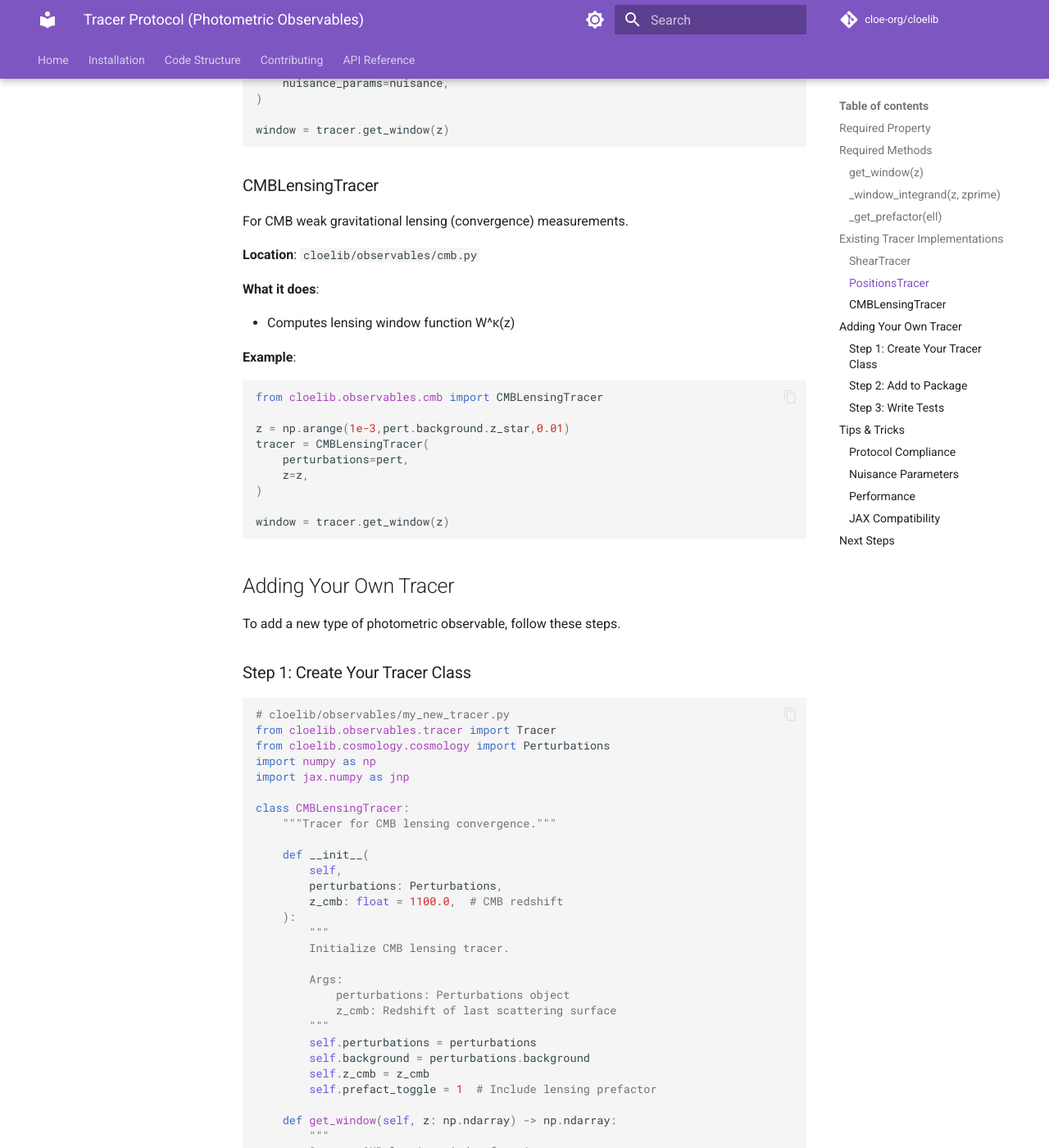
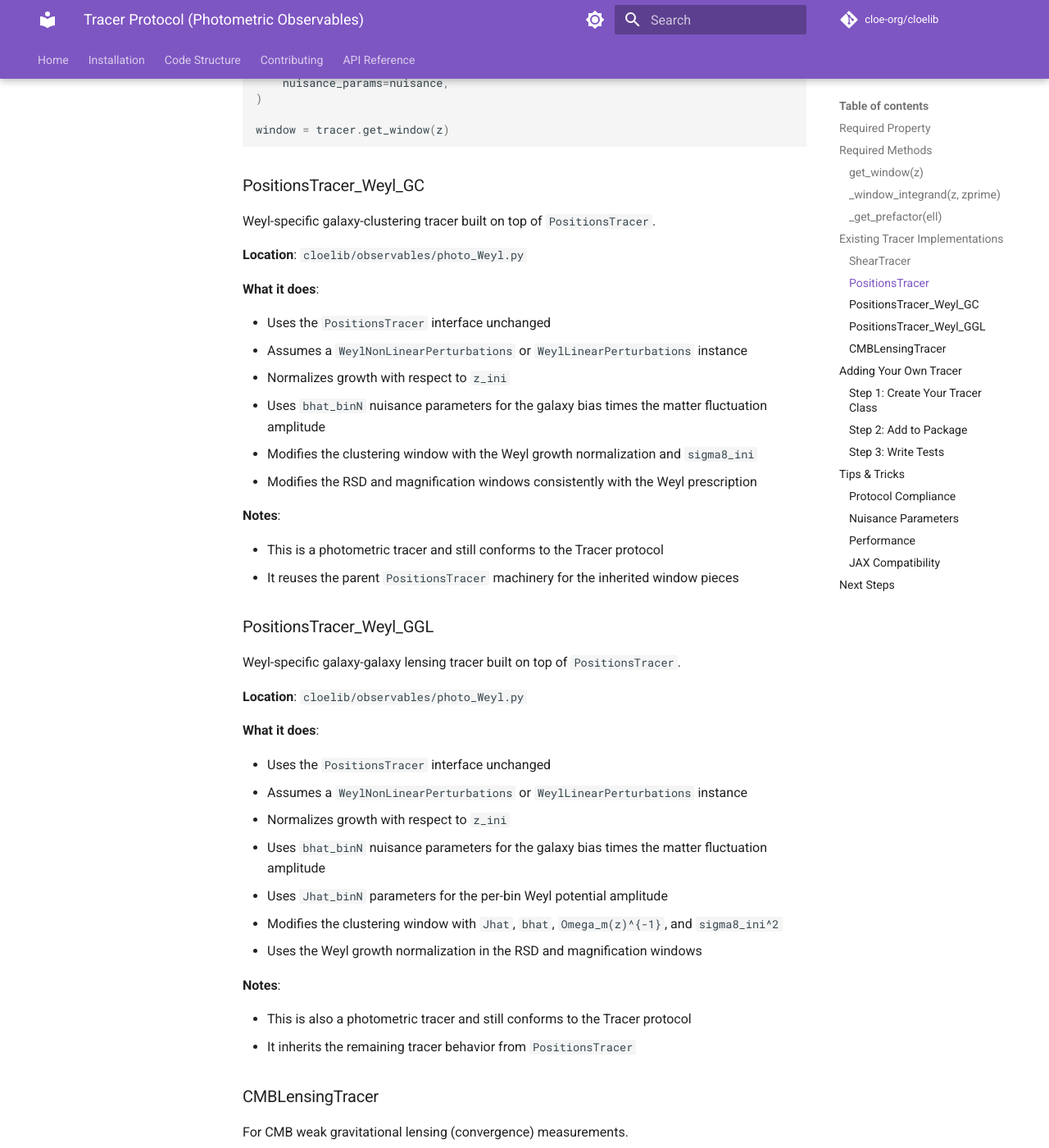
Before and after one commit to cloe-org/cloelib, an MkDocs documentation site: the page built from docs/code_structure/observables/photo.md, in a window 1280 px wide and 1400 px high, scrolled down 3014 px. Shown: the whole window at 82% size. Built offline with MkDocs 1.6.1 and Material for MkDocs 9.7.7, drawn with Linux system fonts in a browser that asks for light colours; comment, search, counter and statistics services are not loaded; the version menu is left out.

Commit message:
Update documentation

````diff
--- a/docs/code_structure/observables/photo.md
+++ b/docs/code_structure/observables/photo.md
@@ -135,6 +135,47 @@ tracer = PositionsTracer(
 
 window = tracer.get_window(z)
 ```
+
+### PositionsTracer_Weyl_GC
+
+Weyl-specific galaxy-clustering tracer built on top of `PositionsTracer`.
+
+**Location**: `cloelib/observables/photo_Weyl.py`
+
+**What it does**:
+
+- Uses the `PositionsTracer` interface unchanged
+- Assumes a `WeylNonLinearPerturbations` or `WeylLinearPerturbations` instance
+- Normalizes growth with respect to `z_ini`
+- Uses `bhat_binN` nuisance parameters for the galaxy bias times the matter fluctuation amplitude
+- Modifies the clustering window with the Weyl growth normalization and `sigma8_ini`
+- Modifies the RSD and magnification windows consistently with the Weyl prescription
+
+**Notes**:
+
+- This is a photometric tracer and still conforms to the Tracer protocol
+- It reuses the parent `PositionsTracer` machinery for the inherited window pieces
+
+### PositionsTracer_Weyl_GGL
+
+Weyl-specific galaxy-galaxy lensing tracer built on top of `PositionsTracer`.
+
+**Location**: `cloelib/observables/photo_Weyl.py`
+
+**What it does**:
+
+- Uses the `PositionsTracer` interface unchanged
+- Assumes a `WeylNonLinearPerturbations` or `WeylLinearPerturbations` instance
+- Normalizes growth with respect to `z_ini`
+- Uses `bhat_binN` nuisance parameters for the galaxy bias times the matter fluctuation amplitude
+- Uses `Jhat_binN` parameters for the per-bin Weyl potential amplitude
+- Modifies the clustering window with `Jhat`, `bhat`, `Omega_m(z)^{-1}`, and `sigma8_ini^2`
+- Uses the Weyl growth normalization in the RSD and magnification windows
+
+**Notes**:
+
+- This is also a photometric tracer and still conforms to the Tracer protocol
+- It inherits the remaining tracer behavior from `PositionsTracer`
 
 ### CMBLensingTracer
 
````
Also changed, not shown: docs/code_structure/perturbations.md (+7 -8 lines).
